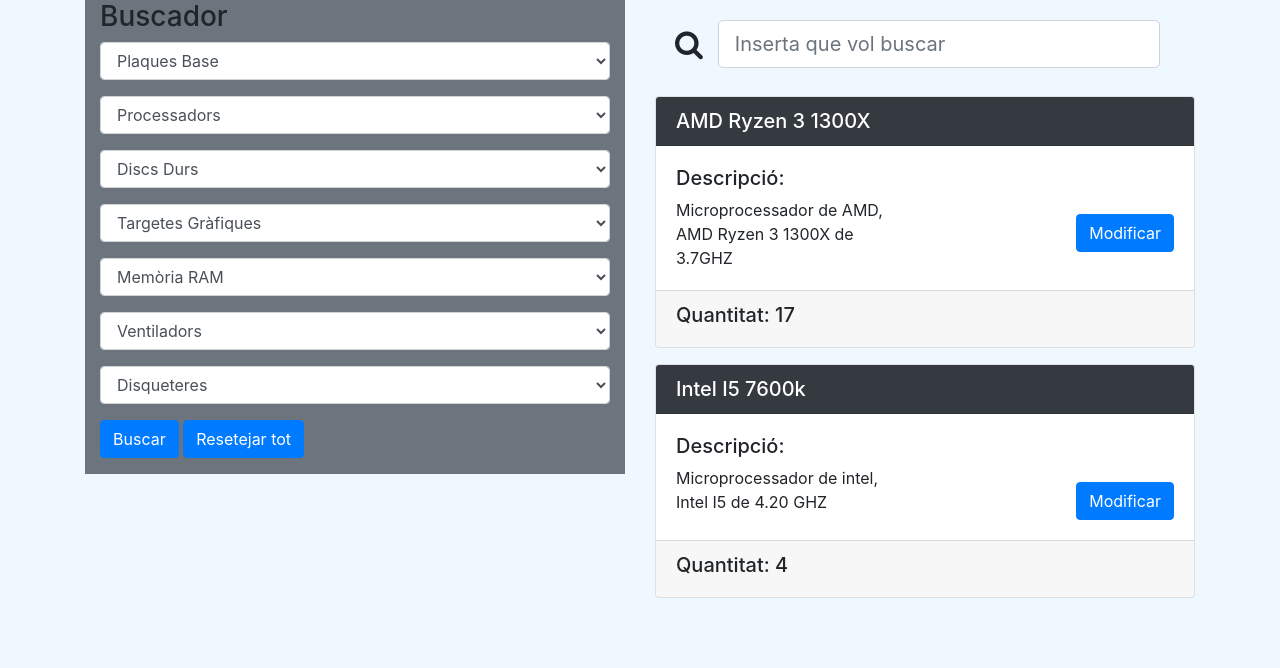
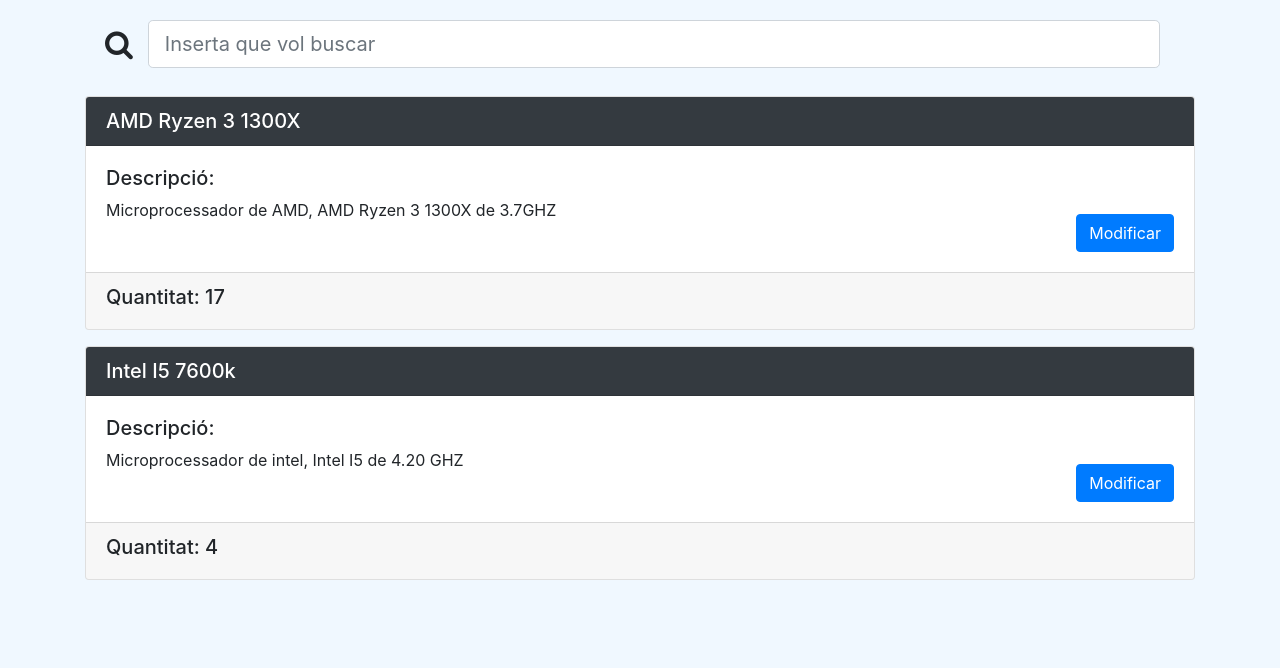
Before and after one commit to virus-404/WebProject, a Django app: page /warehouse/tecnic/ in a window 1280 px wide. Shown: the part 56-724 px from the top of the page. Run offline with Django 3.2, Linux system fonts and the light colour scheme; a user stored in the database is signed in; data comes from the database, SQL or seed files in the repository; some libraries are stand-ins or nearby versions.

Commit message:
Prepared for release

```diff
--- a/warehouseapp/templates/warehouse/home-tecnic.html
+++ b/warehouseapp/templates/warehouse/home-tecnic.html
@@ -1,76 +1,6 @@
 {% extends 'warehouse/base-tecnic.html' %}
 {% block content %}
     <div class="row">
-        <div class="col">
-            <div class="container">
-	            <div class="row" >
-	                <div class="col bg-secondary">
-	                    <div class="filter-sidebar">
-	                        <div>
-                                <h3>Buscador</h3>
-	                        </div>
-	                        <div class="form-group">
-                                <select class="form-control" id="plaquesbase">
-                                  <option>Plaques Base</option>
-                                  <option>Intel Socket</option>
-                                  <option>AMD socket</option>
-                                  <option>CPU integrada</option>
-
-                                </select>
-                            </div>
-                            <div class="form-group">
-                                <select class="form-control" id="processadors">
-                                  <option>Processadors</option>
-                                  <option>i3</option>
-                                  <option>i5</option>
-                                  <option>i7</option>
-                                </select>
-                             </div>
-                            <div class="form-group">
-                                <select class="form-control" id="discsdurs">
-                                  <option>Discs Durs</option>
-                                  <option>HHD</option>
-                                  <option>SSD</option>
-                                </select>
-                            </div>
-                            <div class="form-group">
-                                <select class="form-control" id="targetesgrafiques">
-                                  <option>Targetes Gràfiques</option>
-                                  <option>Nvidia</option>
-                                  <option>AMD</option>
-                                </select>
-                             </div>
-                            <div class="form-group">
-                                <select class="form-control" id="memoriaram">
-                                  <option>Memòria RAM</option>
-                                  <option>DDR2</option>
-                                  <option>DDR3</option>
-                                  <option>DDR4</option>
-                                </select>
-                            </div>
-                            <div class="form-group">
-                                <select class="form-control" id="ventiladors">
-                                    <option>Ventiladors</option>
-                                    <option>Tipus A</option>
-                                    <option>Tipus B</option>
-                                </select>
-                            </div>
-                            <div class="form-group">
-                                <select class="form-control" id="disqueteres">
-                                    <option>Disqueteres</option>
-                                    <option>Tipus A</option>
-                                    <option>Tipus B</option>
-                                </select>
-                            </div>
-
-                            <button type="btn" class="btn btn-primary">Buscar</button>
-                            <button type="btn" class="btn btn-primary">Resetejar tot</button>
-                            <div class="pb-3"></div>
-                        </div>
-                    </div>
-                </div>
-            </div>
-        </div>
         <div class="col">
             <div class="col">
                 <form id=”search” method=”GET” action=" {% url 'tecnic-home' %}">
```
